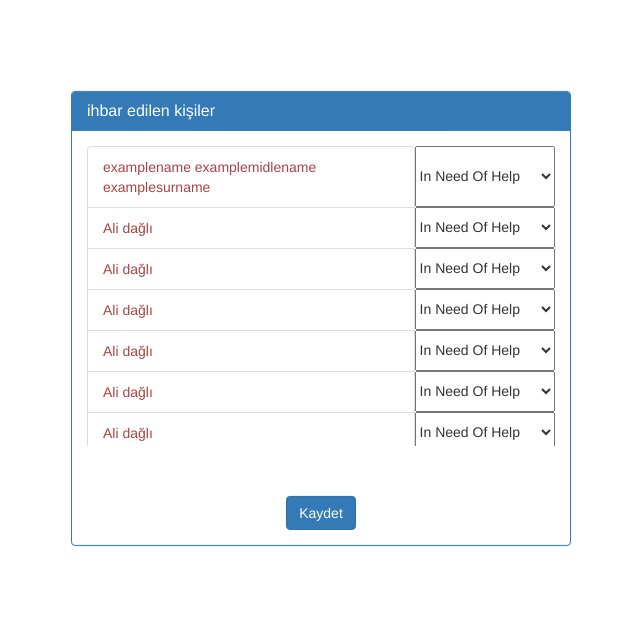
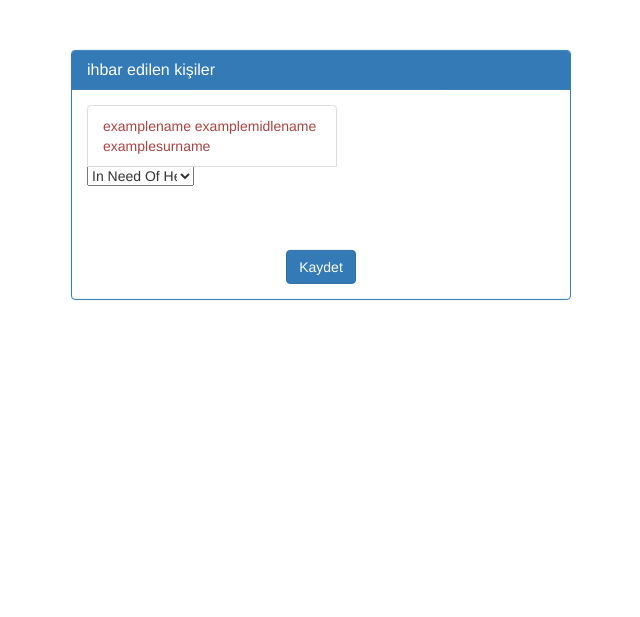
Before and after one commit to abdullah-audteye/DepremKayiplari, a Django app: template templates/change_status.html in a window 1280 px wide. Shown: the top 617 px of the page, without its empty margins (319-959 px from the left). Run offline with Django 3.2, Linux system fonts and the light colour scheme; the template is opened without the code that fills it, so the values that code supplies are empty; some libraries are stand-ins or nearby versions.

Commit message:
change-status update

```diff
--- a/templates/change_status.html
+++ b/templates/change_status.html
@@ -36,6 +36,7 @@ strong{
     </div>
     <div class="panel-body">
         <ul style="display: flex; flex-wrap: wrap;" class="list-group">
+            <form action="">
             <li style="width: 70%;" class="list-group-item text-danger">examplename examplemidlename examplesurname</li>
                 <select style="width: 30%;" name="" id="">
                     <option value="1">In Need Of Help</option>
@@ -43,78 +44,7 @@ strong{
                     <option value="3">Missing</option>
                     <option value="4">At Hospital</option>
                 </select>
-            <li style="width: 70%;" class="list-group-item text-danger">Ali dağlı</li>
-            <select style="width: 30%;" name="" id="">
-                <option value="1">In Need Of Help</option>
-                <option value="2">Found</option>
-                <option value="3">Missing</option>
-                <option value="4">At Hospital</option>
-            </select>
-            <li style="width: 70%;" class="list-group-item text-danger">Ali dağlı</li>
-            <select style="width: 30%;" name="" id="">
-                <option value="1">In Need Of Help</option>
-                <option value="2">Found</option>
-                <option value="3">Missing</option>
-                <option value="4">At Hospital</option>
-            </select>
-            <li style="width: 70%;" class="list-group-item text-danger">Ali dağlı</li>
-            <select style="width: 30%;" name="" id="">
-                <option value="1">In Need Of Help</option>
-                <option value="2">Found</option>
-                <option value="3">Missing</option>
-                <option value="4">At Hospital</option>
-            </select>
-            <li style="width: 70%;" class="list-group-item text-danger">Ali dağlı</li>
-            <select style="width: 30%;" name="" id="">
-                <option value="1">In Need Of Help</option>
-                <option value="2">Found</option>
-                <option value="3">Missing</option>
-                <option value="4">At Hospital</option>
-            </select>
-            <li style="width: 70%;" class="list-group-item text-danger">Ali dağlı</li>
-            <select style="width: 30%;" name="" id="">
-                <option value="1">In Need Of Help</option>
-                <option value="2">Found</option>
-                <option value="3">Missing</option>
-                <option value="4">At Hospital</option>
-            </select>
-            <li style="width: 70%;" class="list-group-item text-danger">Ali dağlı</li>
-            <select style="width: 30%;" name="" id="">
-                <option value="1">In Need Of Help</option>
-                <option value="2">Found</option>
-                <option value="3">Missing</option>
-                <option value="4">At Hospital</option>
-            </select>
-            <li style="width: 70%;" class="list-group-item text-danger">Ali dağlı</li>
-            <select style="width: 30%;" name="" id="">
-                <option value="1">In Need Of Help</option>
-                <option value="2">Found</option>
-                <option value="3">Missing</option>
-                <option value="4">At Hospital</option>
-            </select>
-            <li style="width: 70%;" class="list-group-item text-danger">Ali dağlı</li>
-            <select style="width: 30%;" name="" id="">
-                <option value="1">In Need Of Help</option>
-                <option value="2">Found</option>
-                <option value="3">Missing</option>
-                <option value="4">At Hospital</option>
-            </select>
-            <li style="width: 70%;" class="list-group-item text-danger">Ali dağlı</li>
-            <select style="width: 30%;" name="" id="">
-                <option value="1">In Need Of Help</option>
-                <option value="2">Found</option>
-                <option value="3">Missing</option>
-                <option value="4">At Hospital</option>
-            </select>
-            <li style="width: 70%;" class="list-group-item text-danger">Ali dağlı</li>
-            <select style="width: 30%;" name="" id="">
-                <option value="1">In Need Of Help</option>
-                <option value="2">Found</option>
-                <option value="3">Missing</option>
-                <option value="4">At Hospital</option>
-            </select>
-
-
+            </form>
         </ul>
     </div>
     <div class="panel-body selectcolumn">
```
Lines whose indentation alone changed are shown as unchanged.
